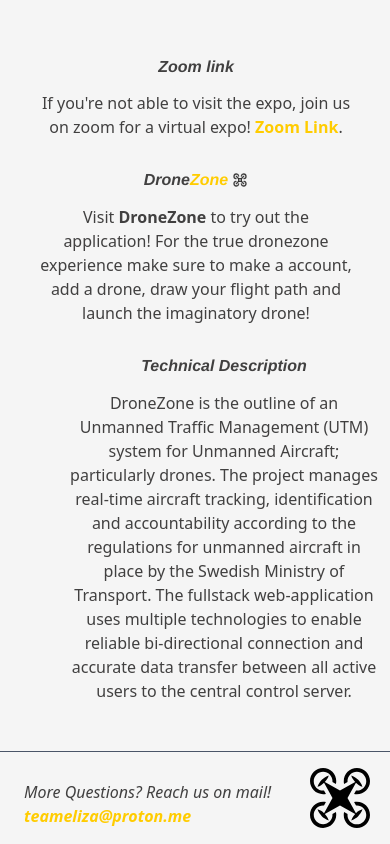
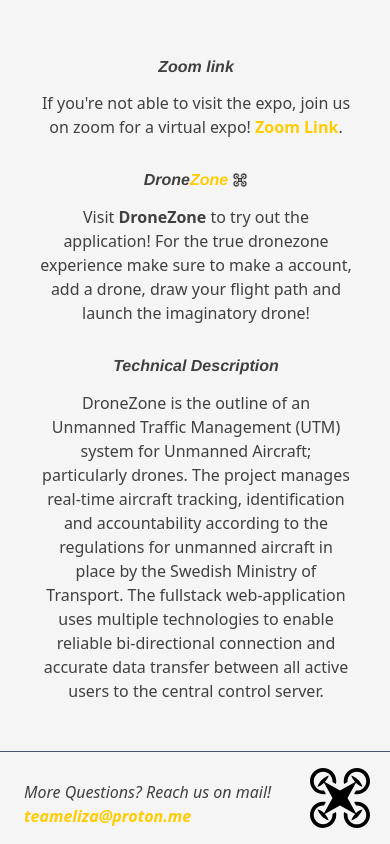
Before and after one commit to surbyxan/TEAM-ELIZA-webpage, a React (Vite) app in the folder elizawebsite/: page /expo in a window 390 px wide. Shown: the part 590-1434 px from the top of the page. Built offline with nearby package versions, Linux system fonts and the light colour scheme.

Commit message:
final fix forever

```diff
--- a/elizawebsite/src/components/expoContent.jsx
+++ b/elizawebsite/src/components/expoContent.jsx
@@ -38,7 +38,7 @@
 					</p>
 				</div>
 			</div>
-				<div className="ml-7 w-full sm:w-1/2">
+				<div className="sm:ml-7 w-full sm:w-1/2">
 					<h3 className="flex items-center justify-center w-full font-bolder italic mt-8 mb-4 sm:justify-start">Technical Description</h3>
 						<p className="text-center sm:text-left">
 						DroneZone is the outline of an Unmanned Traffic Management (UTM) system for Unmanned Aircraft; particularly drones.
```
